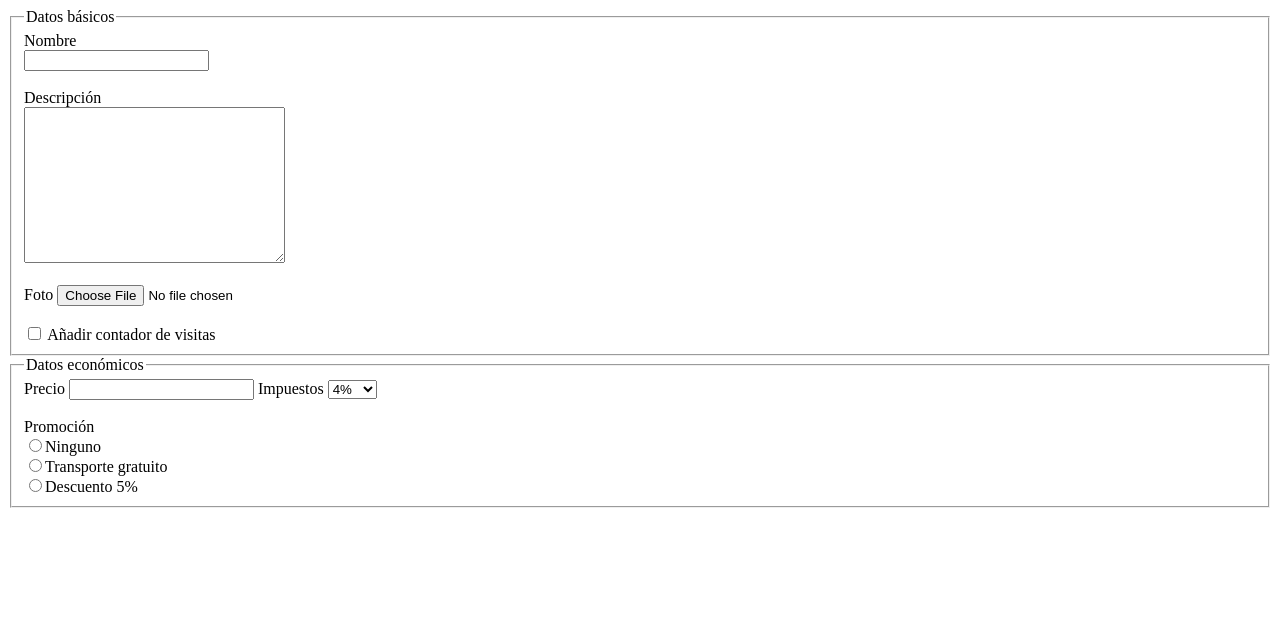
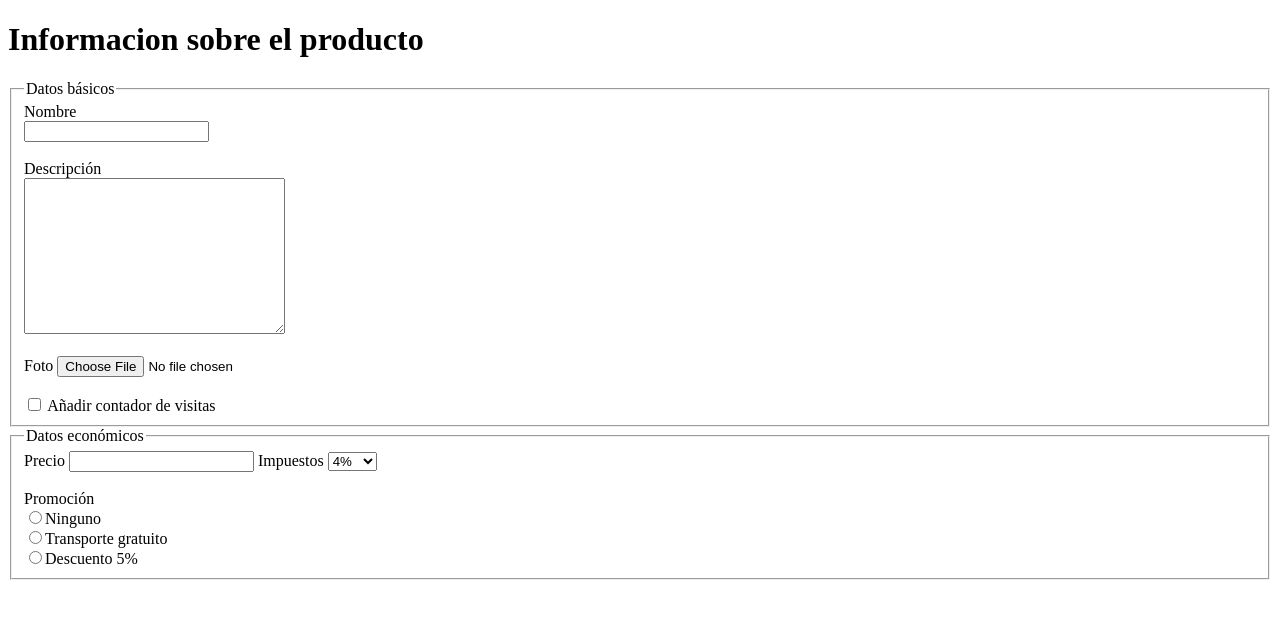
Before and after one commit to kevinsetup/Tarea2.2, a plain HTML site: page Index.html in a window 1280 px wide. Drawn offline with Linux system fonts and the light colour scheme.

Commit message:
Subiendo actualizacion

```diff
--- a/Index.html
+++ b/Index.html
@@ -6,6 +6,7 @@
     <title>Formulario</title>
 </head>
 <body>
+    <h1>Informacion sobre el producto</h1>
 <fieldset>
 <legend>Datos básicos</legend>
 <form action="" method="GET">
```
